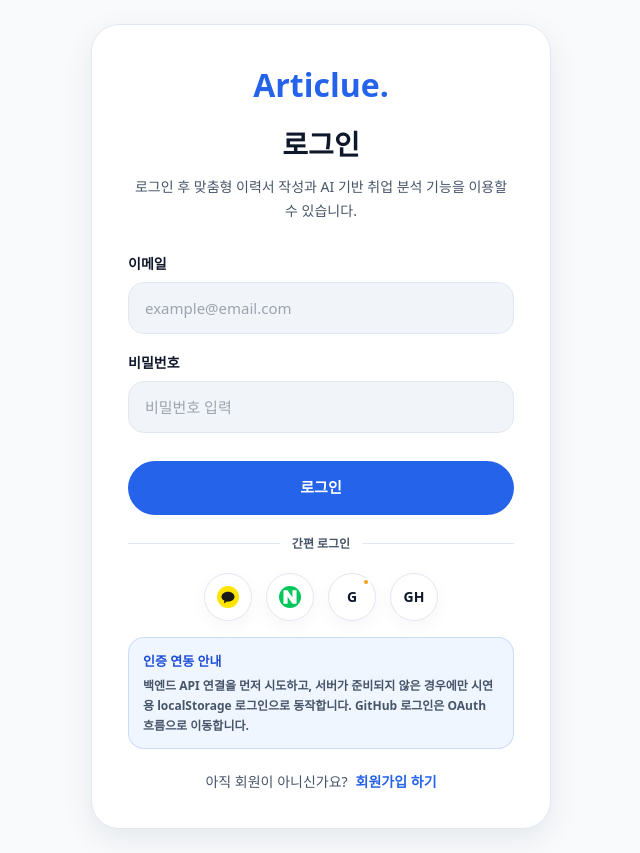
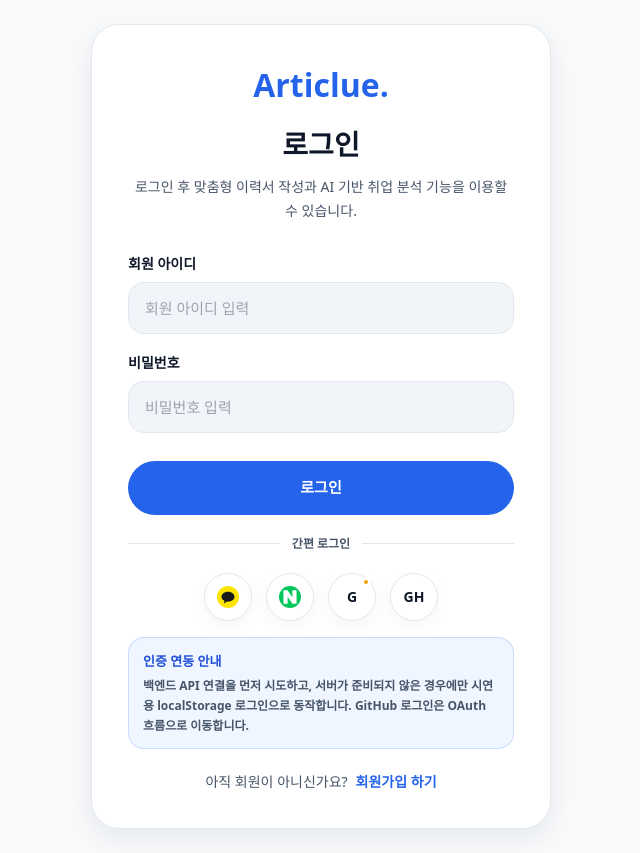
Before and after one commit to kdt-mx-articlue/articlue-front, a React (Vite) app: page /login in a window 1280 px wide. Shown: the whole page, without its empty margins (319-959 px from the left). Built offline with nearby package versions, Linux system fonts and the light colour scheme.

Commit message:
feat: change authentication from email to loginId

```diff
--- a/src/pages/Login.jsx
+++ b/src/pages/Login.jsx
@@ -6,10 +6,10 @@ import { githubAuthLogin, login } from "../services/authApi.js";
 export default function Login() {
   const navigate = useNavigate();
 
-  const [email, setEmail] = useState("");
+  const [loginId, setLoginId] = useState("");
   const [password, setPassword] = useState("");
 
-  const [emailError, setEmailError] = useState(false);
+  const [loginIdError, setLoginIdError] = useState(false);
   const [passwordError, setPasswordError] = useState(false);
   const [toast, setToast] = useState("");
   const [loading, setLoading] = useState(false);
@@ -33,16 +33,16 @@ export default function Login() {
     navigate(redirectPath, { replace: true });
   };
 
-  const loginWithFallback = (normalizedEmail) => {
+  const loginWithFallback = (trimmedLoginId) => {
     const users = getSavedUsers();
 
     const matchedUser = users.find(
-      (user) => user.email?.trim().toLowerCase() === normalizedEmail
+      (user) => user.loginId?.trim() === trimmedLoginId
     );
 
     if (!matchedUser) {
-      setEmailError(true);
-      showToast("가입된 회원 정보가 없습니다. 회원가입 후 이용해 주세요.");
+      setLoginIdError(true);
+      showToast("가입된 회원 아이디가 없습니다. 회원가입 후 이용해 주세요.");
       return false;
     }
 
@@ -54,7 +54,9 @@ export default function Login() {
 
     saveAuthUser({
       name: matchedUser.name || "Articlue 사용자",
-      email: matchedUser.email,
+      nickname: matchedUser.nickname || "",
+      loginId: matchedUser.loginId,
+      email: matchedUser.email || "",
       loginType: "local",
       provider: "local",
       loginAt: new Date().toISOString(),
@@ -69,14 +71,14 @@ export default function Login() {
   const handleLogin = async (event) => {
     event.preventDefault();
 
-    setEmailError(false);
+    setLoginIdError(false);
     setPasswordError(false);
 
-    const normalizedEmail = email.trim().toLowerCase();
+    const trimmedLoginId = loginId.trim();
 
-    if (!normalizedEmail) {
-      setEmailError(true);
-      showToast("이메일을 입력해 주세요.");
+    if (!trimmedLoginId) {
+      setLoginIdError(true);
+      showToast("회원 아이디를 입력해 주세요.");
       return;
     }
 
@@ -90,7 +92,7 @@ export default function Login() {
 
     try {
       const data = await login({
-        email: normalizedEmail,
+        loginId: trimmedLoginId,
         password,
       });
 
@@ -98,7 +100,9 @@ export default function Login() {
 
       saveAuthUser({
         name: user?.name || user?.nickname || "Articlue 사용자",
-        email: user?.email || normalizedEmail,
+        nickname: user?.nickname || "",
+        loginId: user?.loginId || trimmedLoginId,
+        email: user?.email || "",
         loginType: "local",
         provider: "local",
         loginAt: new Date().toISOString(),
@@ -108,7 +112,7 @@ export default function Login() {
       setTimeout(moveAfterLogin, 800);
     } catch (error) {
       console.warn("API 로그인 실패. 시연용 localStorage 로그인으로 전환합니다.", error);
-      loginWithFallback(normalizedEmail);
+      loginWithFallback(trimmedLoginId);
     } finally {
       setLoading(false);
     }
@@ -218,30 +222,30 @@ export default function Login() {
         <form onSubmit={handleLogin}>
           <div className="mb-[18px]">
             <label
-              htmlFor="loginEmailInput"
+              htmlFor="loginIdInput"
               className="mb-2 block text-[14px] font-extrabold text-[#0f172a]"
             >
-              이메일
+              회원 아이디
             </label>
 
             <input
-              id="loginEmailInput"
-              type="email"
-              placeholder="example@email.com"
-              autoComplete="email"
+              id="loginIdInput"
+              type="text"
+              placeholder="회원 아이디 입력"
+              autoComplete="username"
               required
-              value={email}
-              onChange={(event) => setEmail(event.target.value)}
+              value={loginId}
+              onChange={(event) => setLoginId(event.target.value)}
               className={`h-[52px] w-full rounded-2xl border px-4 text-[15px] text-[#0f172a] outline-none ${
-                emailError
+                loginIdError
                   ? "border-[#ef4444] bg-[#fef2f2]"
                   : "border-[#e2e8f0] bg-[#f1f5f9] focus:border-[#2563eb]"
               }`}
             />
 
-            {emailError && (
+            {loginIdError && (
               <div className="mt-2 text-[12px] font-black text-[#ef4444]">
-                가입되지 않은 이메일입니다.
+                가입되지 않은 회원 아이디입니다.
               </div>
             )}
           </div>
--- a/src/pages/Signup.jsx
+++ b/src/pages/Signup.jsx
@@ -6,6 +6,7 @@ import { signup } from "../services/authApi.js";
 export default function Signup() {
   const navigate = useNavigate();
 
+  const [loginId, setLoginId] = useState("");
   const [name, setName] = useState("");
   const [nickname, setNickname] = useState("");
   const [email, setEmail] = useState("");
@@ -95,6 +96,7 @@ export default function Signup() {
   };
 
   const validateForm = () => {
+    const trimmedLoginId = loginId.trim();
     const trimmedName = name.trim();
     const trimmedNickname = nickname.trim();
     const normalizedEmail = email.trim().toLowerCase();
@@ -103,6 +105,7 @@ export default function Signup() {
     const trimmedAddress = address.trim();
     const trimmedDetailAddress = detailAddress.trim();
 
+    if (!trimmedLoginId) return showToast("회원 아이디를 입력해 주세요.");
     if (!trimmedName) return showToast("이름을 입력해 주세요.");
     if (!trimmedNickname) return showToast("닉네임을 입력해 주세요.");
     if (!normalizedEmail) return showToast("이메일을 입력해 주세요.");
@@ -132,6 +135,7 @@ export default function Signup() {
     const valid = validateForm();
     if (valid !== true) return;
 
+    const trimmedLoginId = loginId.trim();
     const trimmedName = name.trim();
     const trimmedNickname = nickname.trim();
     const normalizedEmail = email.trim().toLowerCase();
@@ -145,6 +149,7 @@ export default function Signup() {
       .join(" ");
 
     const signupPayload = {
+      loginId: trimmedLoginId,
       name: trimmedName,
       nickname: trimmedNickname,
       email: normalizedEmail,
@@ -208,6 +213,25 @@ export default function Signup() {
 
         <form onSubmit={handleSignup}>
           <div className="grid grid-cols-2 gap-4">
+            <div className="mb-[18px]">
+              <label
+                htmlFor="signupLoginIdInput"
+                className="mb-2 block text-sm font-extrabold text-slate-900"
+              >
+                회원 아이디
+              </label>
+              <input
+                id="signupLoginIdInput"
+                type="text"
+                className={inputClass}
+                placeholder="로그인에 사용할 아이디 입력"
+                autoComplete="username"
+                value={loginId}
+                onChange={(event) => setLoginId(event.target.value)}
+                required
+              />
+            </div>
+
             <div className="mb-[18px]">
               <label
                 htmlFor="signupNameInput"
@@ -440,15 +464,9 @@ export default function Signup() {
                 안전한 비밀번호 조건
               </p>
 
-              <PasswordRule valid={passwordStatus.length}>
-                • 8자 이상 입력
-              </PasswordRule>
-              <PasswordRule valid={passwordStatus.lower}>
-                • 영문 소문자 포함
-              </PasswordRule>
-              <PasswordRule valid={passwordStatus.number}>
-                • 숫자 포함
-              </PasswordRule>
+              <PasswordRule valid={passwordStatus.length}>• 8자 이상 입력</PasswordRule>
+              <PasswordRule valid={passwordStatus.lower}>• 영문 소문자 포함</PasswordRule>
+              <PasswordRule valid={passwordStatus.number}>• 숫자 포함</PasswordRule>
               <PasswordRule valid={passwordStatus.special}>
                 • 특수문자 포함 (!@#$%^&* 등)
               </PasswordRule>
```
